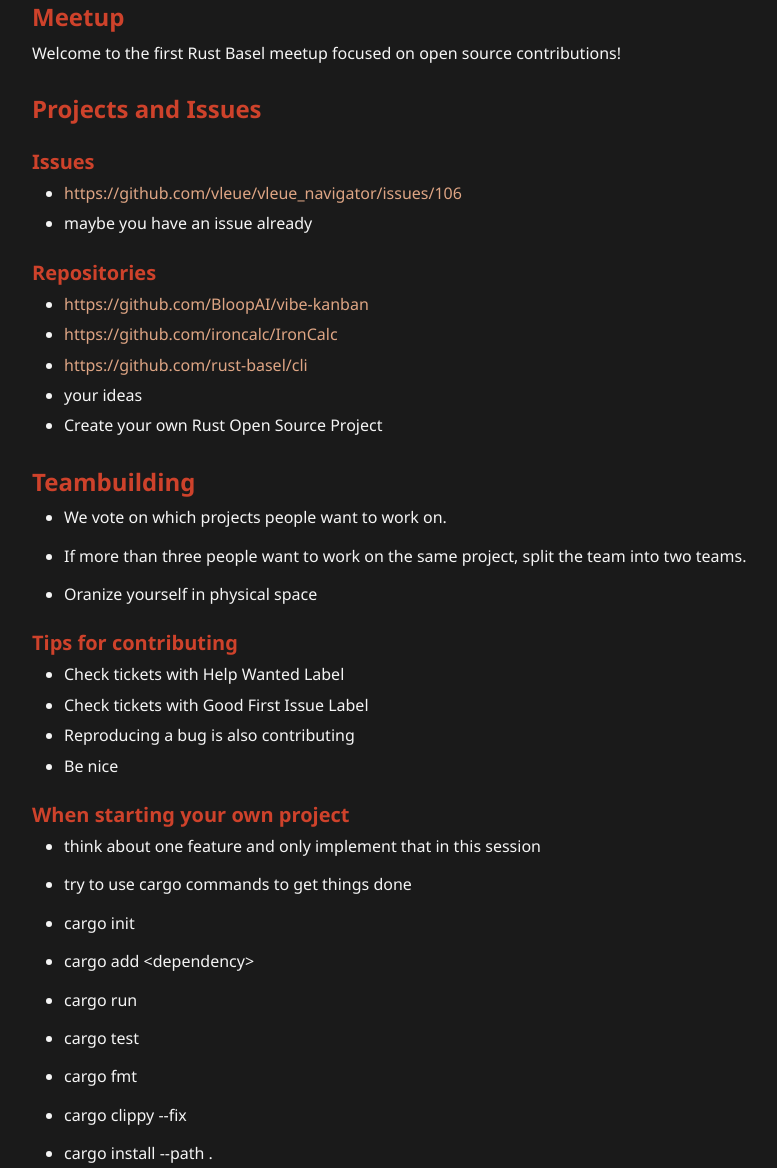
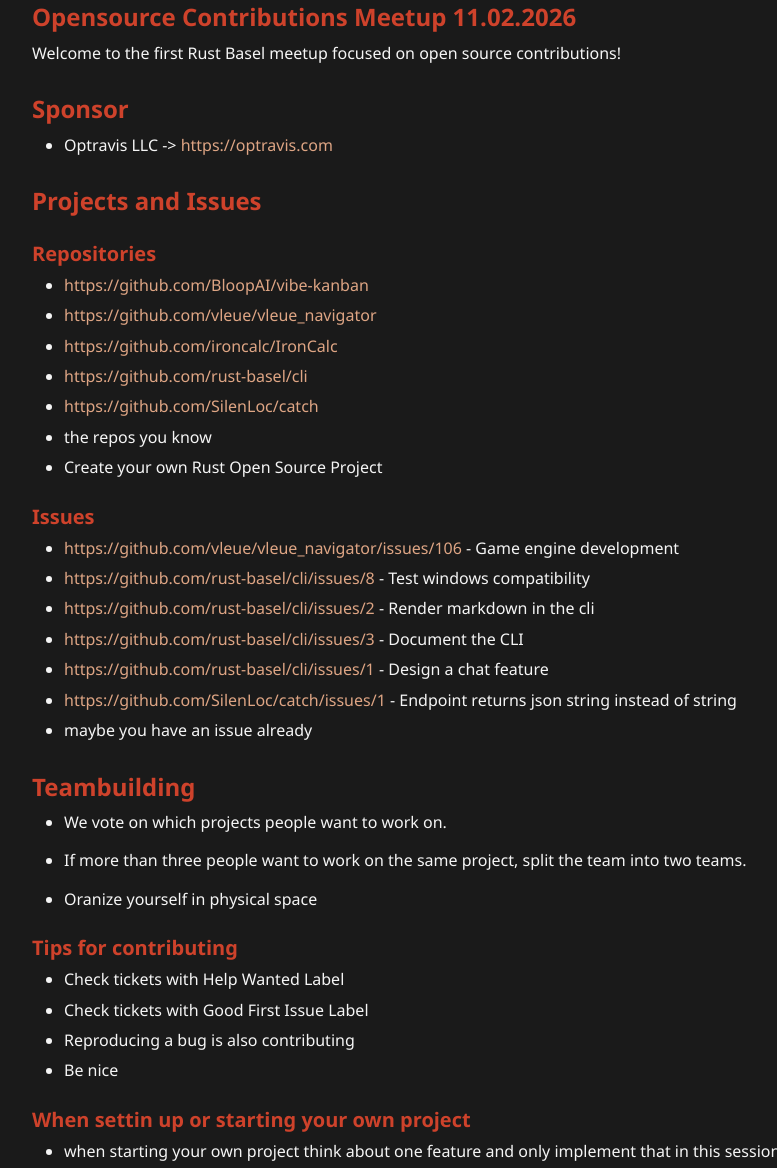
Before and after one commit to rust-basel/cli, a website: page page/index.html in a window 1280 px wide. Shown: the part 123-1291 px from the top of the page, without its empty margins (190-967 px from the left). Drawn offline with Linux system fonts and the light colour scheme.

Commit message:
update website

```diff
--- a/page/index.html
+++ b/page/index.html
@@ -185,21 +185,32 @@ h5 code,
 h6 code {
     font-size: 0.9em;
 }
-</style></head><title>Rust Basel Meetups</title><a href="https://rust-basel.ch"><h1>Rust Basel | Meetups | Workshops</h1></a><div><h3>Meetup</h3>
+</style></head><title>Rust Basel Meetups</title><a href="https://rust-basel.ch"><h1>Rust Basel | Meetups | Workshops</h1></a><div><h3>Opensource Contributions Meetup 11.02.2026</h3>
 <p>Welcome to the first Rust Basel meetup focused on open source contributions!</p>
+<h3>Sponsor</h3>
+<ul>
+<li>Optravis LLC -&gt; <a href="https://optravis.com">https://optravis.com</a></li>
+</ul>
 <h3>Projects and Issues</h3>
-<h4>Issues</h4>
-<ul>
-<li><a href="https://github.com/vleue/vleue_navigator/issues/106">https://github.com/vleue/vleue_navigator/issues/106</a></li>
-<li>maybe you have an issue already</li>
-</ul>
 <h4>Repositories</h4>
 <ul>
 <li><a href="https://github.com/BloopAI/vibe-kanban">https://github.com/BloopAI/vibe-kanban</a></li>
+<li><a href="https://github.com/vleue/vleue_navigator">https://github.com/vleue/vleue_navigator</a></li>
 <li><a href="https://github.com/ironcalc/IronCalc">https://github.com/ironcalc/IronCalc</a></li>
 <li><a href="https://github.com/rust-basel/cli">https://github.com/rust-basel/cli</a></li>
-<li>your ideas</li>
+<li><a href="https://github.com/SilenLoc/catch">https://github.com/SilenLoc/catch</a></li>
+<li>the repos you know</li>
 <li>Create your own Rust Open Source Project</li>
+</ul>
+<h4>Issues</h4>
+<ul>
+<li><a href="https://github.com/vleue/vleue_navigator/issues/106">https://github.com/vleue/vleue_navigator/issues/106</a> - Game engine development</li>
+<li><a href="https://github.com/rust-basel/cli/issues/8">https://github.com/rust-basel/cli/issues/8</a> - Test windows compatibility</li>
+<li><a href="https://github.com/rust-basel/cli/issues/2">https://github.com/rust-basel/cli/issues/2</a> - Render markdown in the cli</li>
+<li><a href="https://github.com/rust-basel/cli/issues/3">https://github.com/rust-basel/cli/issues/3</a> - Document the CLI</li>
+<li><a href="https://github.com/rust-basel/cli/issues/1">https://github.com/rust-basel/cli/issues/1</a> - Design a chat feature</li>
+<li><a href="https://github.com/SilenLoc/catch/issues/1">https://github.com/SilenLoc/catch/issues/1</a> - Endpoint returns json string instead of string</li>
+<li>maybe you have an issue already</li>
 </ul>
 <h3>Teambuilding</h3>
 <ul>
@@ -220,13 +231,13 @@ h6 code {
 <li>Reproducing a bug is also contributing</li>
 <li>Be nice</li>
 </ul>
-<h4>When starting your own project</h4>
+<h4>When settin up or starting your own project</h4>
 <ul>
 <li>
-<p>think about one feature and only implement that in this session</p>
+<p>when starting your own project think about one feature and only implement that in this session</p>
 </li>
 <li>
-<p>try to use cargo commands to get things done</p>
+<p>in both casestry to use cargo commands to get things done</p>
 </li>
 <li>
 <p>cargo init</p>
```
